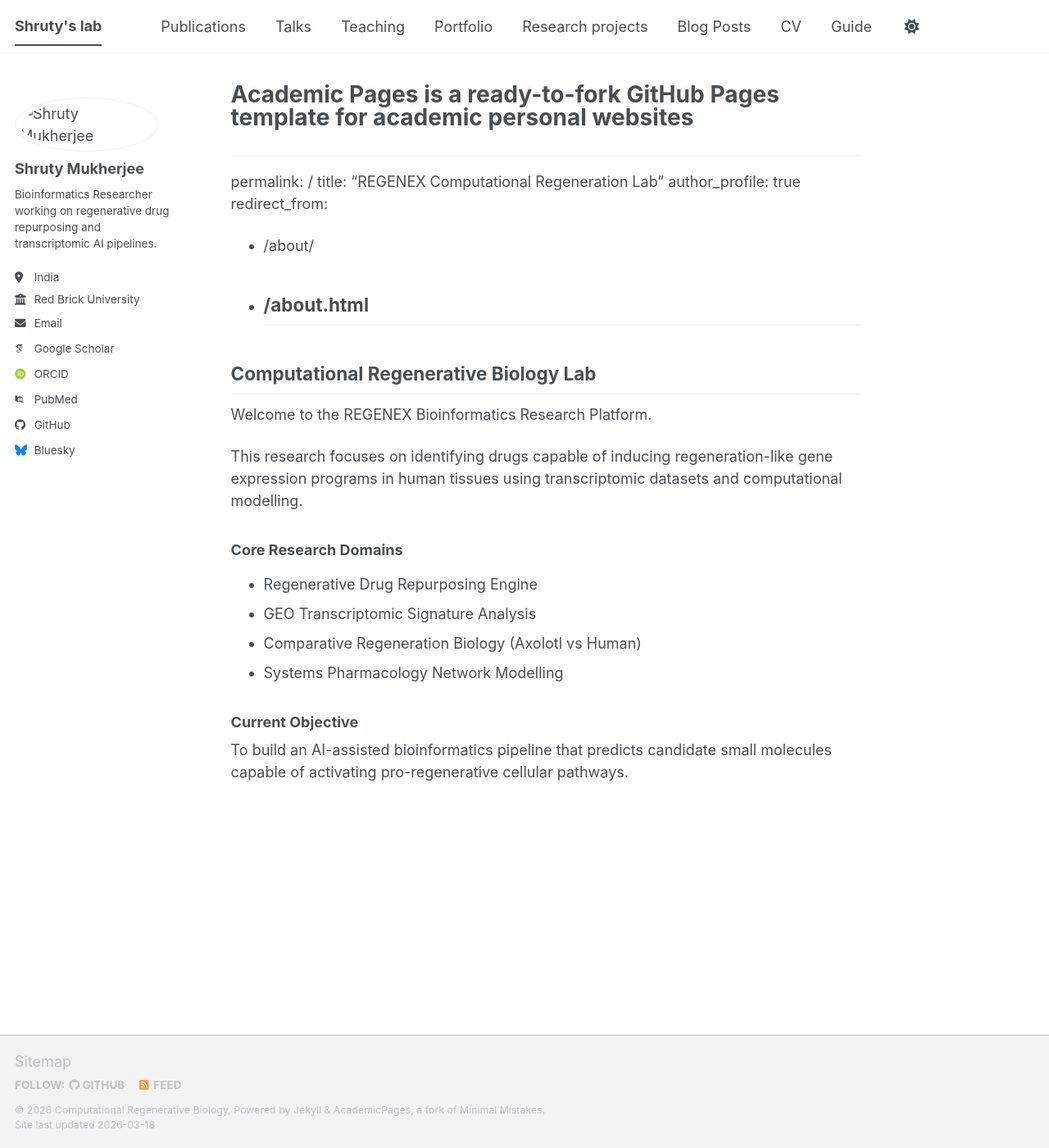
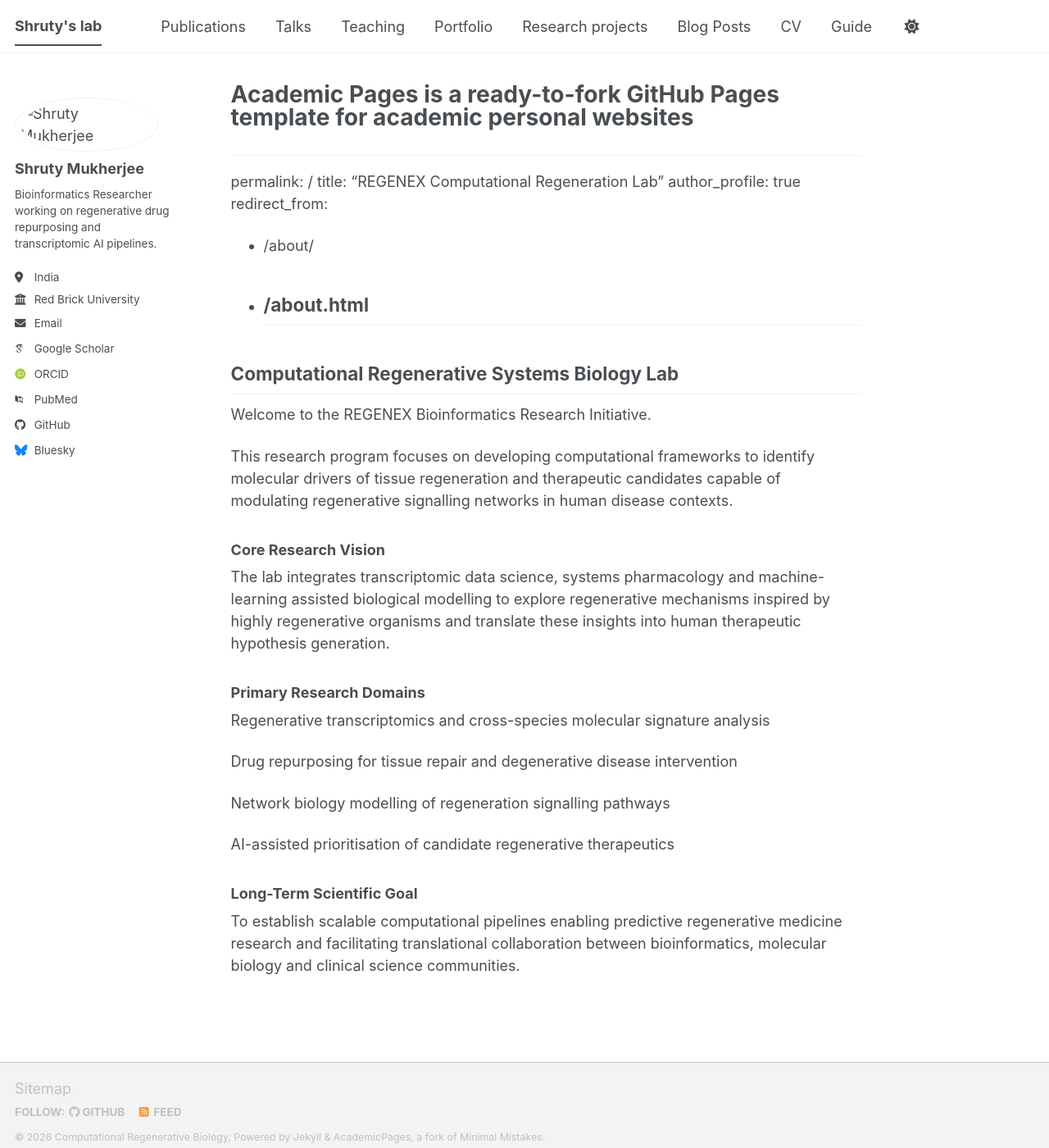
Before and after one commit to Shruty380/REGENEX.0, a Jekyll site: the page built from _pages/about.md, in a window 1280 px wide and 1400 px high. Shown: the whole window at 82% size. Built offline with Jekyll 4.4.1, drawn with Linux system fonts in a browser that asks for light colours; some web fonts are replaced; a script bundle is joined from its source files by our own code; library files that are not in the unit come from our copies.

Commit message:
Revise lab name and update research descriptions
Updated the lab's name and refined the research focus and objectives.

```diff
--- a/_pages/about.md
+++ b/_pages/about.md
@@ -16,19 +16,26 @@ redirect_from:
   - /about.html
 ---
 
-## Computational Regenerative Biology Lab
+## Computational Regenerative Systems Biology Lab
 
-Welcome to the REGENEX Bioinformatics Research Platform.
+Welcome to the REGENEX Bioinformatics Research Initiative.
 
-This research focuses on identifying drugs capable of inducing regeneration-like gene expression programs in human tissues using transcriptomic datasets and computational modelling.
+This research program focuses on developing computational frameworks to identify molecular drivers of tissue regeneration and therapeutic candidates capable of modulating regenerative signalling networks in human disease contexts.
 
-### Core Research Domains
+### Core Research Vision
 
-- Regenerative Drug Repurposing Engine
-- GEO Transcriptomic Signature Analysis
-- Comparative Regeneration Biology (Axolotl vs Human)
-- Systems Pharmacology Network Modelling
+The lab integrates transcriptomic data science, systems pharmacology and machine-learning assisted biological modelling to explore regenerative mechanisms inspired by highly regenerative organisms and translate these insights into human therapeutic hypothesis generation.
 
-### Current Objective
+### Primary Research Domains
 
-To build an AI-assisted bioinformatics pipeline that predicts candidate small molecules capable of activating pro-regenerative cellular pathways.
+   Regenerative transcriptomics and cross-species molecular signature analysis
+
+   Drug repurposing for tissue repair and degenerative disease intervention
+
+   Network biology modelling of regeneration signalling pathways
+
+   AI-assisted prioritisation of candidate regenerative therapeutics
+
+### Long-Term Scientific Goal
+
+To establish scalable computational pipelines enabling predictive regenerative medicine research and facilitating translational collaboration between bioinformatics, molecular biology and clinical science communities.
```
